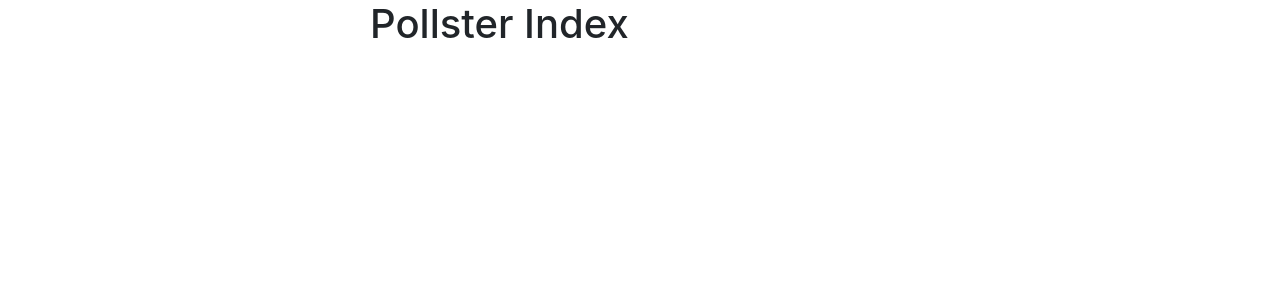
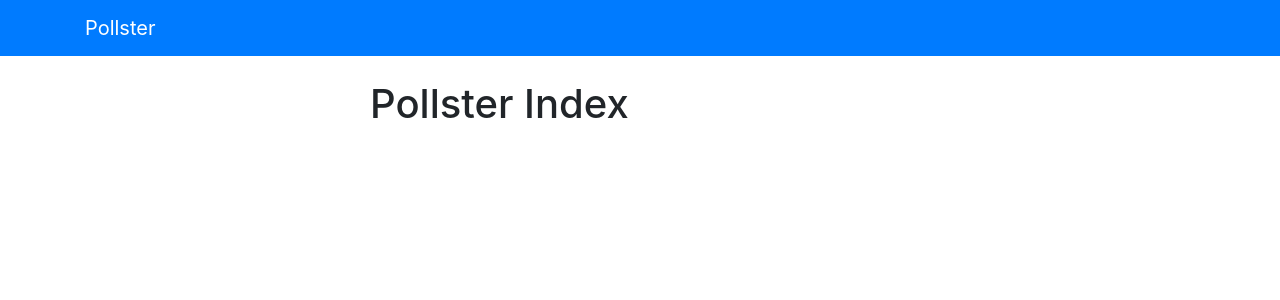
Before and after one commit to kamuz/pollster, a Django app: page /polls/ in a window 1280 px wide. Shown: the top 300 px of the page. Run offline with Django 5.2, Linux system fonts and the light colour scheme.

Commit message:
Added navbar

```diff
--- a/pollster/templates/base.html
+++ b/pollster/templates/base.html
@@ -7,12 +7,13 @@
 	<link rel="stylesheet" href="https://cdn.jsdelivr.net/npm/bootstrap@4.6.2/dist/css/bootstrap.min.css">
 </head>
 <body>
-<div class="container">
-	<div class="row">
-		<div class="col-md-6 m-auto">
-			{% block content %}{% endblock %}
+	{% include 'partials/_navbar.html' %}
+	<div class="container mt-3">
+		<div class="row">
+			<div class="col-md-6 m-auto">
+				{% block content %}{% endblock %}
+			</div>
 		</div>
 	</div>
-</div>
 </body>
 </html>
--- /dev/null
+++ b/pollster/templates/partials/_navbar.html
@@ -0,0 +1,5 @@
+<nav class="navbar navbar-dark bg-primary mb-4">
+	<div class="container">
+		<a href="/" class="navbar-brand">Pollster</a>
+	</div>
+</nav>
```
